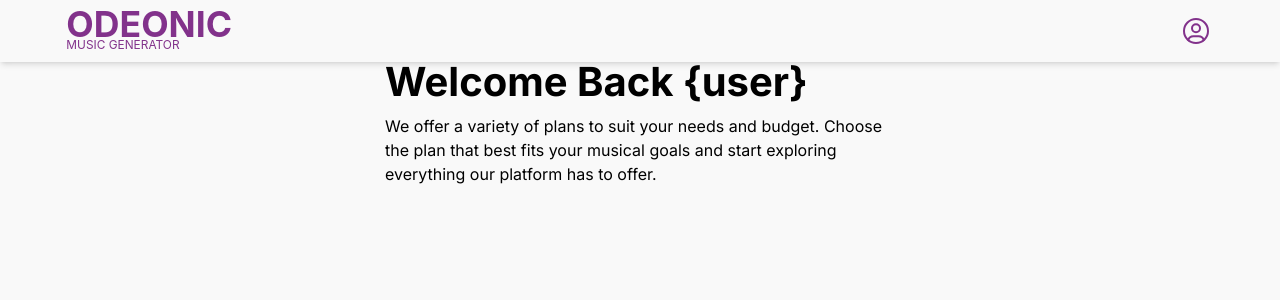
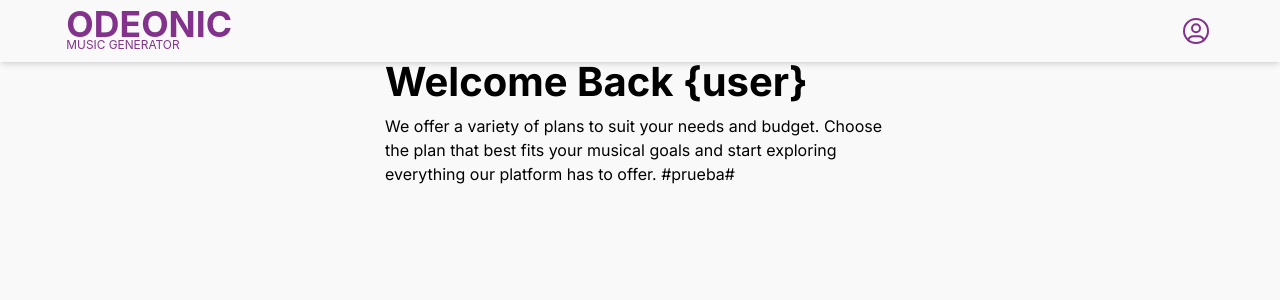
Before and after one commit to dropeedro/odeonic, a Vue app: page /Admin in a window 1280 px wide. Shown: the top 300 px of the page. Built offline with nearby package versions, Linux system fonts and the light colour scheme.

Commit message:
prueba de formateo

```diff
--- a/src/views/admin/adminDashboard.vue
+++ b/src/views/admin/adminDashboard.vue
@@ -11,7 +11,7 @@
           </h2>
           <p class="text-base text-body-color ">
             We offer a variety of plans to suit your needs and budget. Choose the plan that best fits
-            your musical goals and start exploring everything our platform has to offer.
+            your musical goals and start exploring everything our platform has to offer. #prueba#
           </p>
         </div>
       </div>
```
